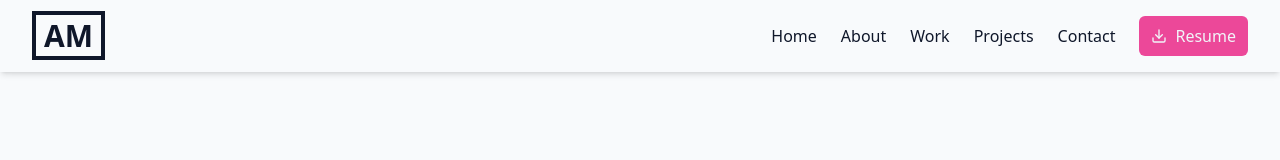
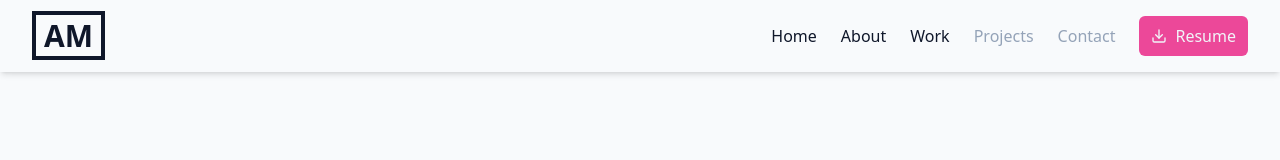
Before and after one commit to albinma/cv, a Next.js app: page / in a window 1280 px wide. Shown: the top 160 px of the page. Built offline with nearby package versions, Linux system fonts and the light colour scheme.

Commit message:
More style fixes

```diff
--- a/src/app/Nav/Nav.tsx
+++ b/src/app/Nav/Nav.tsx
@@ -19,26 +19,31 @@ export default function Nav(): JSX.Element {
       label: 'Home',
       scrollTo: 'hero',
       icon: <Icon.Home className="h-6 w-6" />,
+      enable: true,
     },
     {
       label: 'About',
       scrollTo: 'about',
       icon: <Icon.User className="h-6 w-6" />,
+      enable: true,
     },
     {
       label: 'Work',
       scrollTo: 'work',
       icon: <Icon.Briefcase className="h-6 w-6" />,
+      enable: true,
     },
     {
       label: 'Projects',
       scrollTo: 'projects',
       icon: <Icon.Codesandbox className="h-6 w-6" />,
+      enable: false,
     },
     {
       label: 'Contact',
       scrollTo: 'contact',
       icon: <Icon.Mail className="h-6 w-6" />,
+      enable: false,
     },
   ];
 
@@ -101,13 +106,21 @@ export default function Nav(): JSX.Element {
             <nav className="px-6">
               <ul className="mx-auto flex flex-row items-center justify-between space-x-6">
                 {menuItems.map((item) => (
-                  <li key={item.label}>
+                  <li
+                    key={item.label}
+                    className={cn(
+                      'flex flex-row items-center',
+                      item.enable
+                        ? 'cursor-pointer text-slate-900 hover:underline'
+                        : 'text-slate-400',
+                    )}
+                  >
                     <Scroll.Link
                       to={item.scrollTo}
                       duration={scrollSpeed}
+                      disabled={!item.enable}
                       smooth={true}
                       offset={scrollOffset}
-                      className="cursor-pointer text-slate-900 hover:underline"
                       href={`#${item.scrollTo}`}
                     >
                       {item.label}
@@ -149,15 +162,23 @@ export default function Nav(): JSX.Element {
           <nav className="flex h-fit w-72 flex-col items-center justify-center bg-slate-50">
             <ul className=" space-y-8 text-2xl text-slate-700">
               {menuItems.map((item) => (
-                <li key={item.label} className="flex flex-row items-center">
+                <li
+                  key={item.label}
+                  className={cn(
+                    'flex flex-row items-center',
+                    item.enable
+                      ? 'cursor-pointer text-slate-900 hover:underline'
+                      : 'text-slate-400',
+                  )}
+                >
                   <span className="mr-2">{item.icon}</span>
                   <Scroll.Link
                     to={item.scrollTo}
+                    disabled={!item.enable}
                     duration={scrollSpeed}
                     smooth={true}
                     offset={scrollOffset}
-                    className="cursor-pointer text-slate-900 hover:underline"
-                    onClick={() => setIsMenuOpen(false)}
+                    onClick={() => item.enable && setIsMenuOpen(false)}
                     href={`#${item.scrollTo}`}
                   >
                     {item.label}
--- a/src/app/Work/WorkExperiences.tsx
+++ b/src/app/Work/WorkExperiences.tsx
@@ -51,7 +51,7 @@ export default function WorkExperiences({
               'mt-4 border-2 p-4 transition-size duration-500 ease-linear',
               isExpanded(work)
                 ? 'cursor-default border-pink-500 md:order-first md:p-8'
-                : 'h-48 w-auto cursor-pointer border-slate-200 hover:border-pink-500 md:mr-4 md:w-72',
+                : 'h-auto w-auto cursor-pointer border-slate-200 hover:border-pink-500 md:mr-4 md:h-48 md:w-72',
             )}
           >
             <div className="flex flex-row items-center">
```
